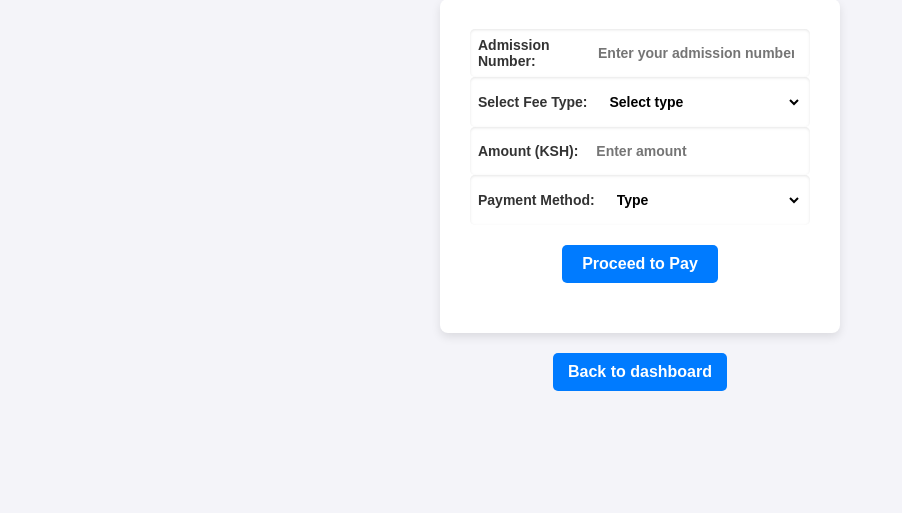
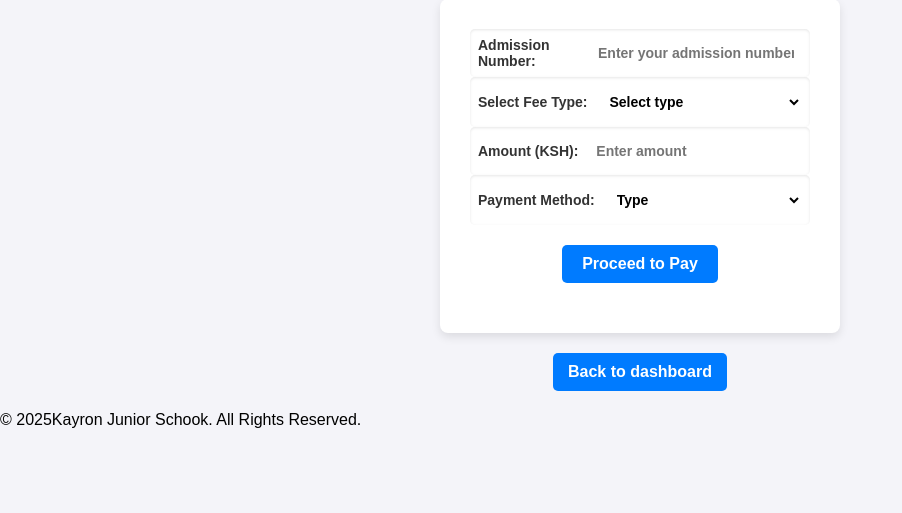
Before and after one commit to Muli4/kayron-student-management-, a PHP site: page /php/make-payments.php in a window 1280 px wide. Shown: the part 97-610 px from the top of the page, without its empty margins (0-902 px from the left). Run offline with PHP 8.4, Linux system fonts and the light colour scheme.

Commit message:
payments

```diff
--- a/php/make-payments.php
+++ b/php/make-payments.php
@@ -64,5 +64,9 @@
         <a href="./dashboard.php">Back to dashboard</a>
     </div>
 </body>
+
+<footer class="footer">
+        <p>&copy; <?php echo date("Y")?>Kayron Junior Schook. All Rights Reserved.</p>
+    </footer>
 <script src="../js/script.js"></script>
 </html>
```
